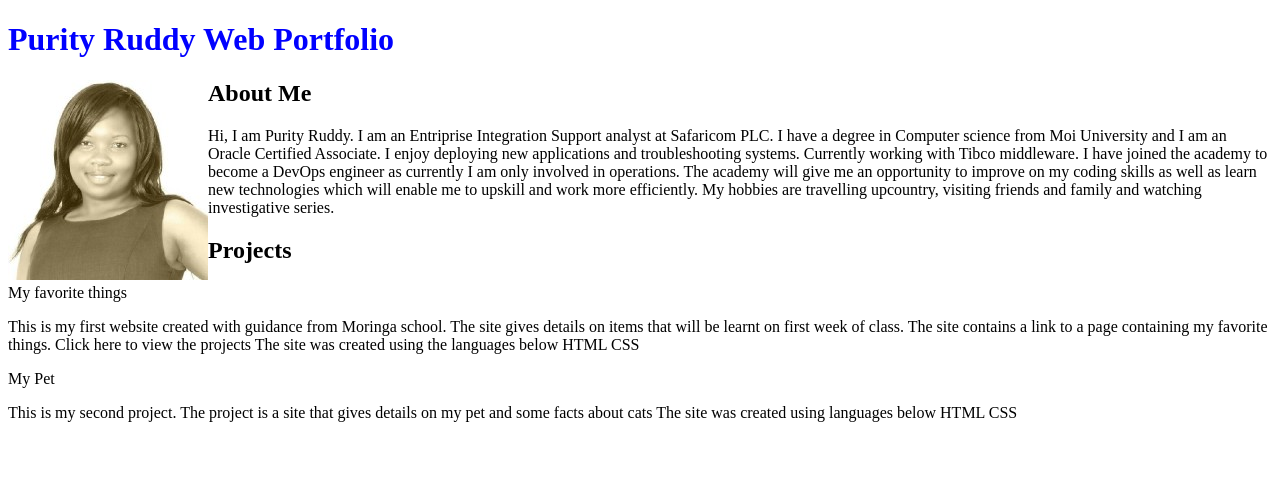
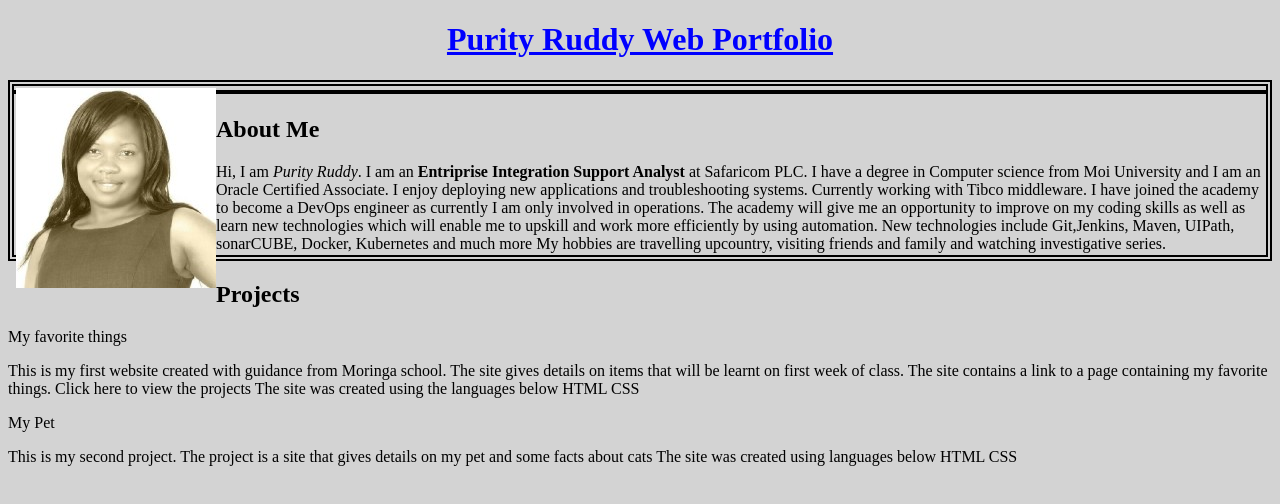
Before and after one commit to RuddyKani/portfolio, a plain HTML site: page index.html in a window 1280 px wide. Drawn offline with Linux system fonts and the light colour scheme.

Commit message:
Add h1 styles,span, em and strong tags

```diff
--- a/css/styles.css
+++ b/css/styles.css
@@ -1,6 +1,14 @@
 h1{
   color: blue;
+  text-align: center;
 }
 img{
   float: left;
 }
+body{
+  background-color: lightgray;
+}
+.box{
+  border: 2px solid black;
+  padding: 2px;
+}
--- a/index.html
+++ b/index.html
@@ -6,16 +6,23 @@
     <link rel="stylesheet" href="css/styles.css" type="text/css">
   </head>
   <body>
-    <h1>Purity Ruddy Web Portfolio</h1>
+    <h1><u>Purity Ruddy Web Portfolio</u></h1>
+    <div class="box">
+      <div class="box">
         <img src="images/ruddy.jpeg" alt="Image of Purity Ruddy">
+      </div>
+      <div class="box">
       <h2>About Me</h2>
-    Hi, I am Purity Ruddy. I am an Entriprise Integration Support analyst at Safaricom PLC. I have a degree
+      Hi, I am <em>Purity Ruddy</em>. I am an <strong>Entriprise Integration Support Analyst</strong> at <span>Safaricom PLC</span>. I have a degree
       in Computer science from Moi University and I am an Oracle Certified Associate. I enjoy
       deploying new applications and troubleshooting systems. Currently working with Tibco middleware.
       I have joined the academy to become a DevOps engineer as currently I am only involved in operations.
       The academy will give me an opportunity to improve on my coding skills as well as learn new technologies which will
-    enable me to upskill and work more efficiently.
+      enable me to upskill and work more efficiently by using automation.
+      New technologies include Git,Jenkins, Maven, UIPath, sonarCUBE, Docker, Kubernetes and much more
       My hobbies are travelling upcountry, visiting friends and family and watching investigative series.
+      </div>
+    </div>
     <h2>Projects</h2>
     <p>My favorite things</p>
     This is my first website created with guidance from Moringa school. The site gives details on
```
Lines whose indentation alone changed are shown as unchanged.
